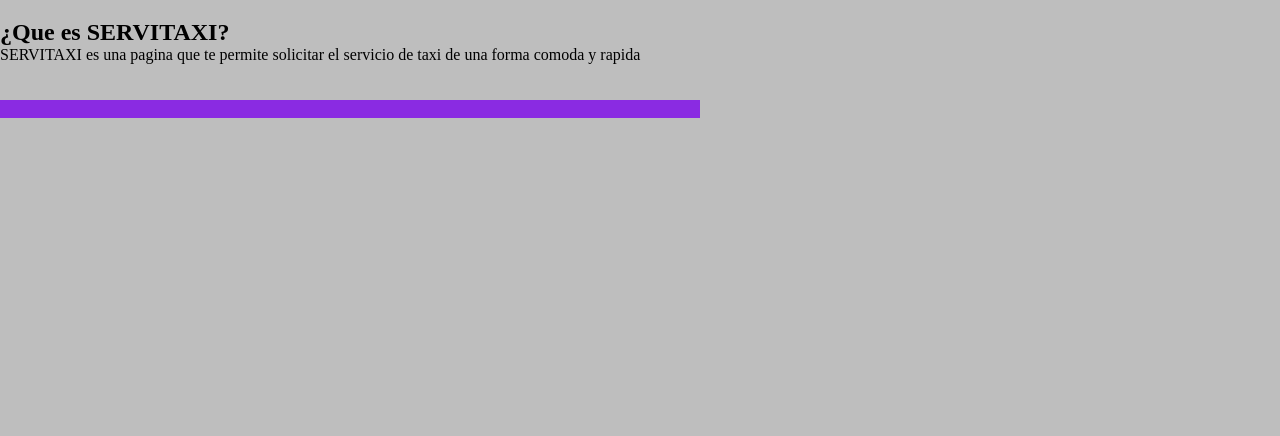
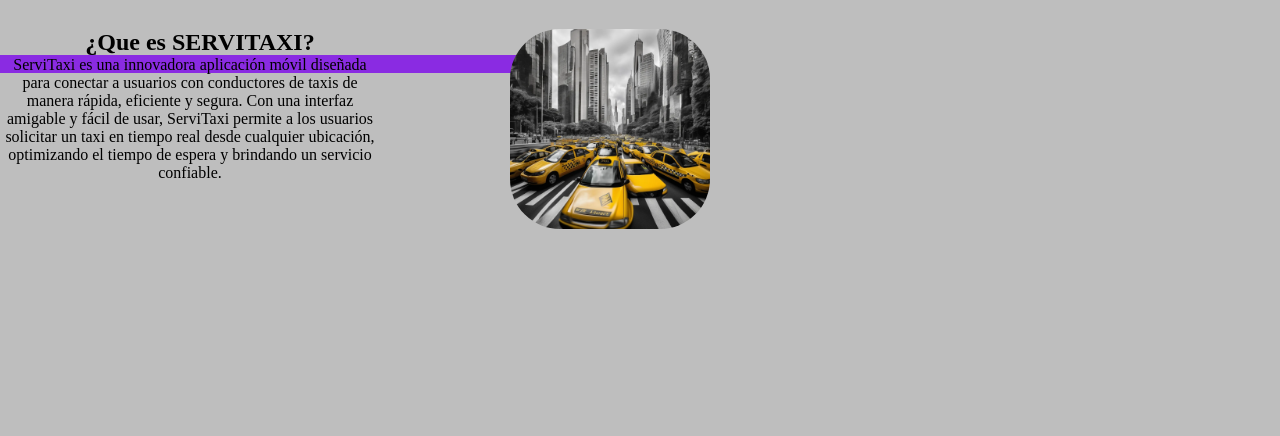
Before and after one commit to Fernandocruztovar332/equipojcf, a plain HTML site: page Fernandocruztova/iniciopage.html in a window 1280 px wide. Shown: the part 491-927 px from the top of the page. Before the commit the page ends 800 px from the top, so only its background shows below. Drawn offline with Linux system fonts and the light colour scheme.

Commit message:
jdfjddhhdfh

```diff
--- a/Fernandocruztova/estilo/estilopage1.css
+++ b/Fernandocruztova/estilo/estilopage1.css
@@ -10,6 +10,25 @@
     align-items: center;
     display: flex;
 
+}
+.introduccion div{
+    width: 400px;
+    height: 400px;
+    float: left;
+    margin-right: 10px;
+    margin-top: 10px;
+    text-align: center;
+
+}
+.introduccion p{
+    justify-content: center;
+    width: 380px;
+    height: 380px;
+}
+.introduccion img{
+    width: 200px;
+    height: 200px;
+    border-radius: 50px;
 }
 
 .imgP{
--- a/Fernandocruztova/iniciopage.html
+++ b/Fernandocruztova/iniciopage.html
@@ -24,21 +24,23 @@
 
     </div><br>
 
-    <div>
+    <div class="introduccion">
         <div>
 
             <h2>¿Que es SERVITAXI?</h2>
 
             <p>
-                SERVITAXI es una pagina que te permite solicitar el servicio de taxi de una forma comoda y rapida
+                ServiTaxi es una innovadora aplicación móvil diseñada para conectar a usuarios con conductores de taxis de manera rápida, eficiente y segura. Con una interfaz amigable y fácil de usar, ServiTaxi permite a los usuarios solicitar un taxi en tiempo real desde cualquier ubicación, optimizando el tiempo de espera y brindando un servicio confiable.
 
 
             </p>
 
         </div>
-        <div> </div>
-    </div>
-    <div class="pr1"><br>
+        <div>
+            <img src="imagenes/imgP.png" alt="">
+        </div>
+    </div><br>
+    <div class="pr1">
 
         <div class="fct">
 
```
